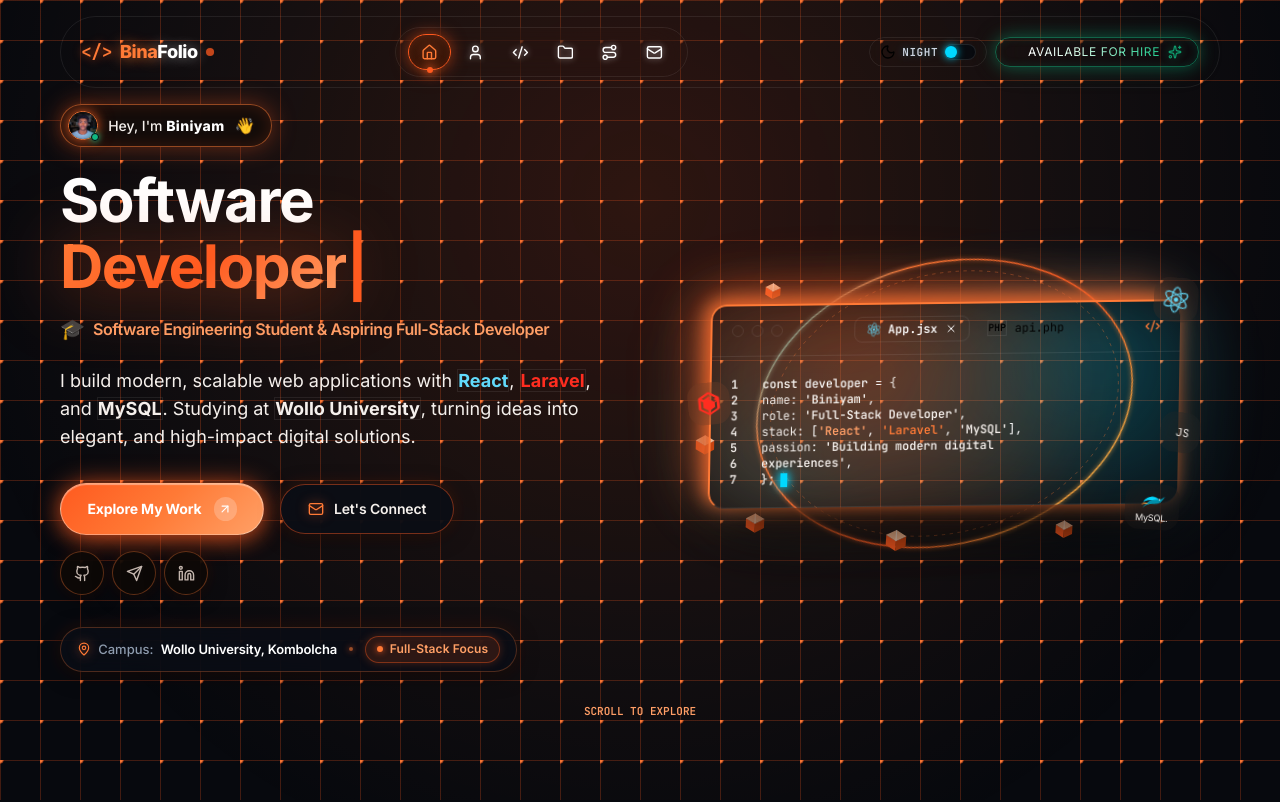
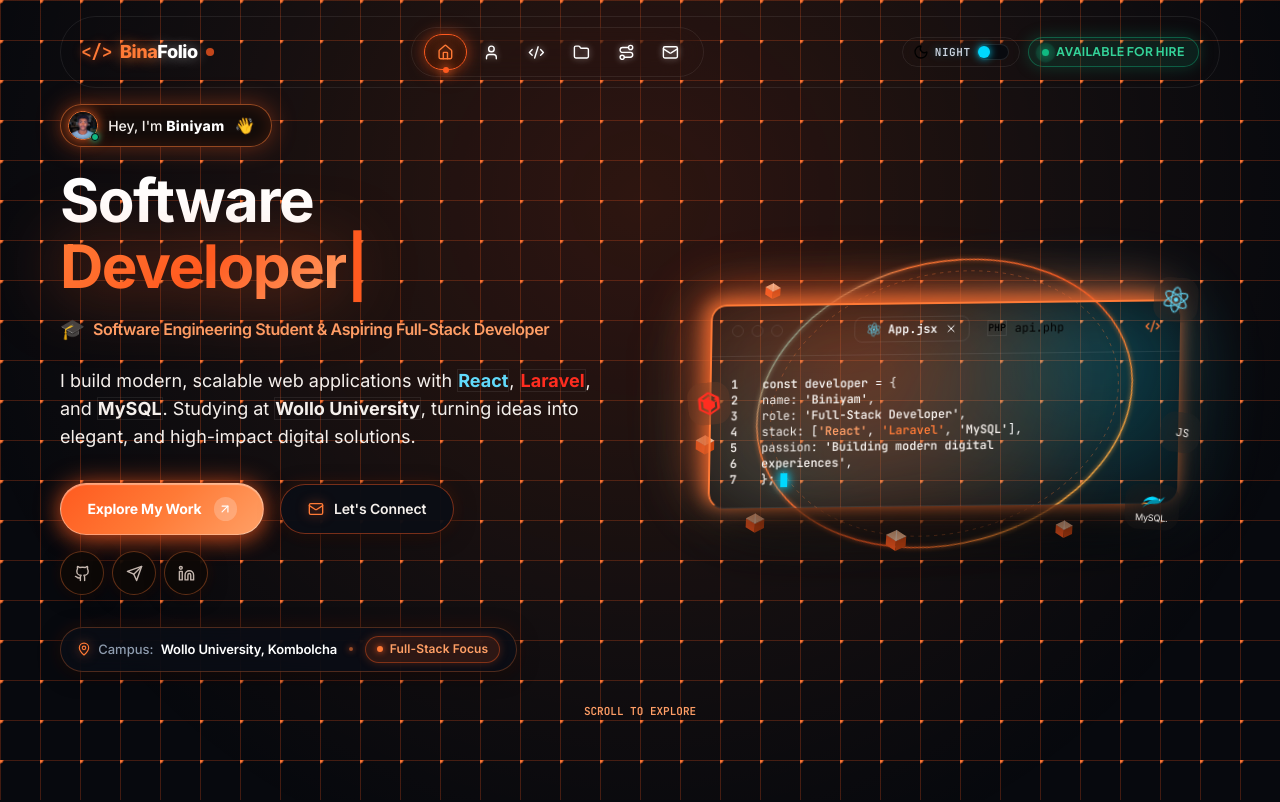
Before and after one commit to biniyam-rgb/Binafolio, a React (Vite) app: page / in a window 1280 px wide. Shown: the top 802 px of the page. Built offline with nearby package versions, Linux system fonts and the light colour scheme.

Commit message:
styling  updated nav bar

```diff
--- a/src/components/Navbar.jsx
+++ b/src/components/Navbar.jsx
@@ -287,29 +287,14 @@ export const Navbar = ({ onOpenResume, onNavClick }) => {
             <a
               href="#contact"
               onClick={(e) => handleLinkClick(e, '#contact')}
-              className={`ready-hire-btn hidden sm:inline-flex items-center gap-2 rounded-full px-4 sm:px-4.5 py-1.5 border backdrop-blur-xl hover:border-[#10B981] active:scale-95 group cursor-pointer transition-all ${
-                theme === 'light'
-                  ? 'border-[#10B981]/50 bg-white shadow-[0_2px_12px_rgba(16,185,129,0.2)]'
-                  : 'border-[#10B981]/45 bg-[#091F18]/90'
-              }`}
+              className="hero-available-badge hidden sm:inline-flex"
               title="Available for Hire — Let's connect!"
             >
-              {/* Luminous Animated Shimmer Light Beam */}
-              <span className="ready-hire-shimmer" />
-
-              {/* Live Pulsing Emerald Beacon */}
-              <span className="relative flex h-2 w-2">
-                <span className="animate-ping absolute inline-flex h-full w-full rounded-full bg-[#10B981] opacity-75"></span>
-                <span className="relative inline-flex rounded-full h-2 w-2 bg-[#10B981] shadow-[0_0_8px_#10B981]"></span>
+              <span className="hero-available-pulse">
+                <span className="hero-available-ping" />
+                <span className="hero-available-core" />
               </span>
-
-              {/* Animated Continuous Gradient Text */}
-              <span className="ready-hire-text font-['Plus_Jakarta_Sans',sans-serif] text-xs font-black tracking-wider uppercase">
-                Available for Hire
-              </span>
-
-              {/* Continuously Twinkling & Rotating Sparkles */}
-              <Sparkles className="ready-hire-sparkle h-3.5 w-3.5 text-[#10B981] group-hover:scale-125 transition-transform duration-300" />
+              <span>Available for Hire</span>
             </a>
 
             {/* Mobile Menu Toggle Button */}
```
